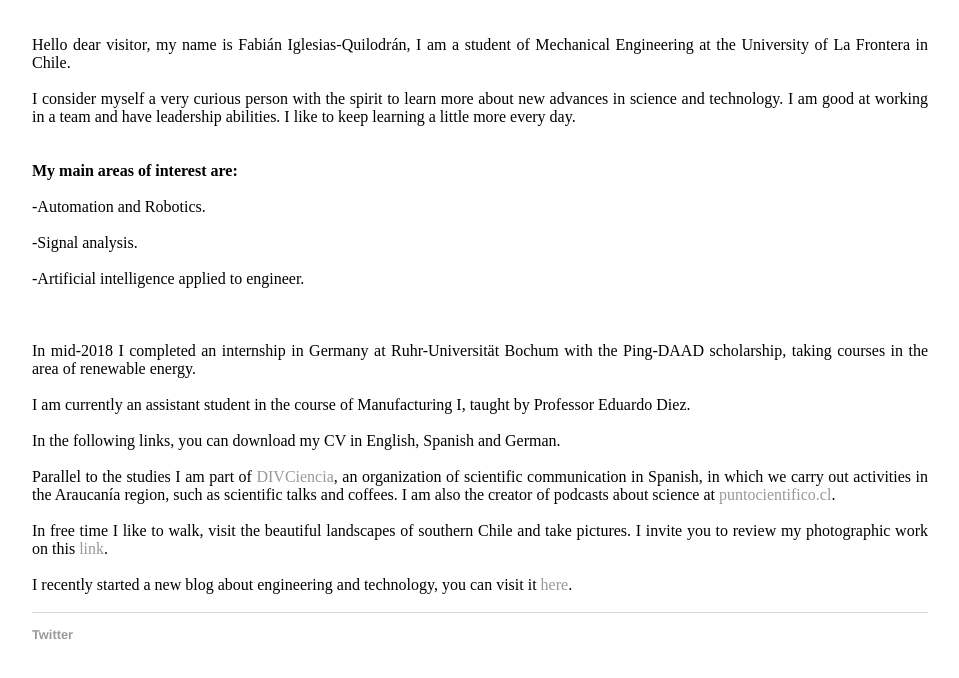
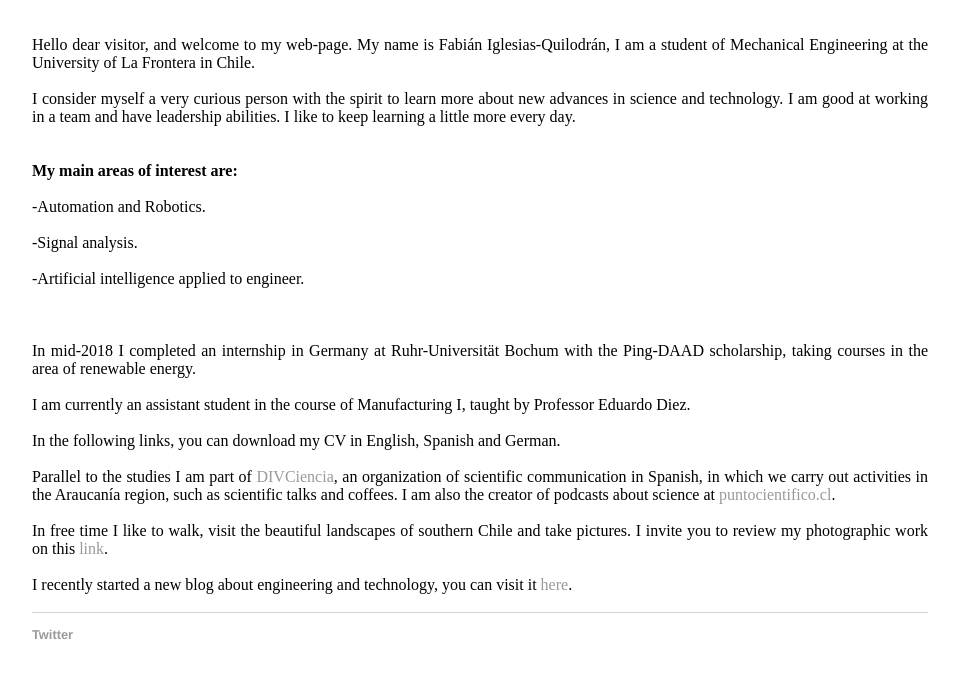
Before and after one commit to fabianiglesias/fabianiglesias.github.io, a Jekyll site: the page built from index.html, in a window 1280 px wide, cut to the strip 404-1107 px from the top of the page. Shown: the top 678 px of the strip, without its empty margins (160-1119 px from the left). Built offline with Jekyll 4.4.1, drawn with Linux system fonts in a browser that asks for light colours.

Commit message:
Update index.html

```diff
--- a/index.html
+++ b/index.html
@@ -14,7 +14,7 @@ title: Fabián Iglesias
 <div class="separator" style="clear: both; text-align: center;">
 <br /></div>
 <div style="text-align: justify;">
-Hello dear visitor, my name is Fabián Iglesias-Quilodrán, I am a student of Mechanical Engineering at the University of La Frontera in Chile.</div>
+Hello dear visitor, and welcome to my web-page. My name is Fabián Iglesias-Quilodrán, I am a student of Mechanical Engineering at the University of La Frontera in Chile.</div>
 <div style="text-align: justify;">
 <br /></div>
 <div style="text-align: justify;">
```
